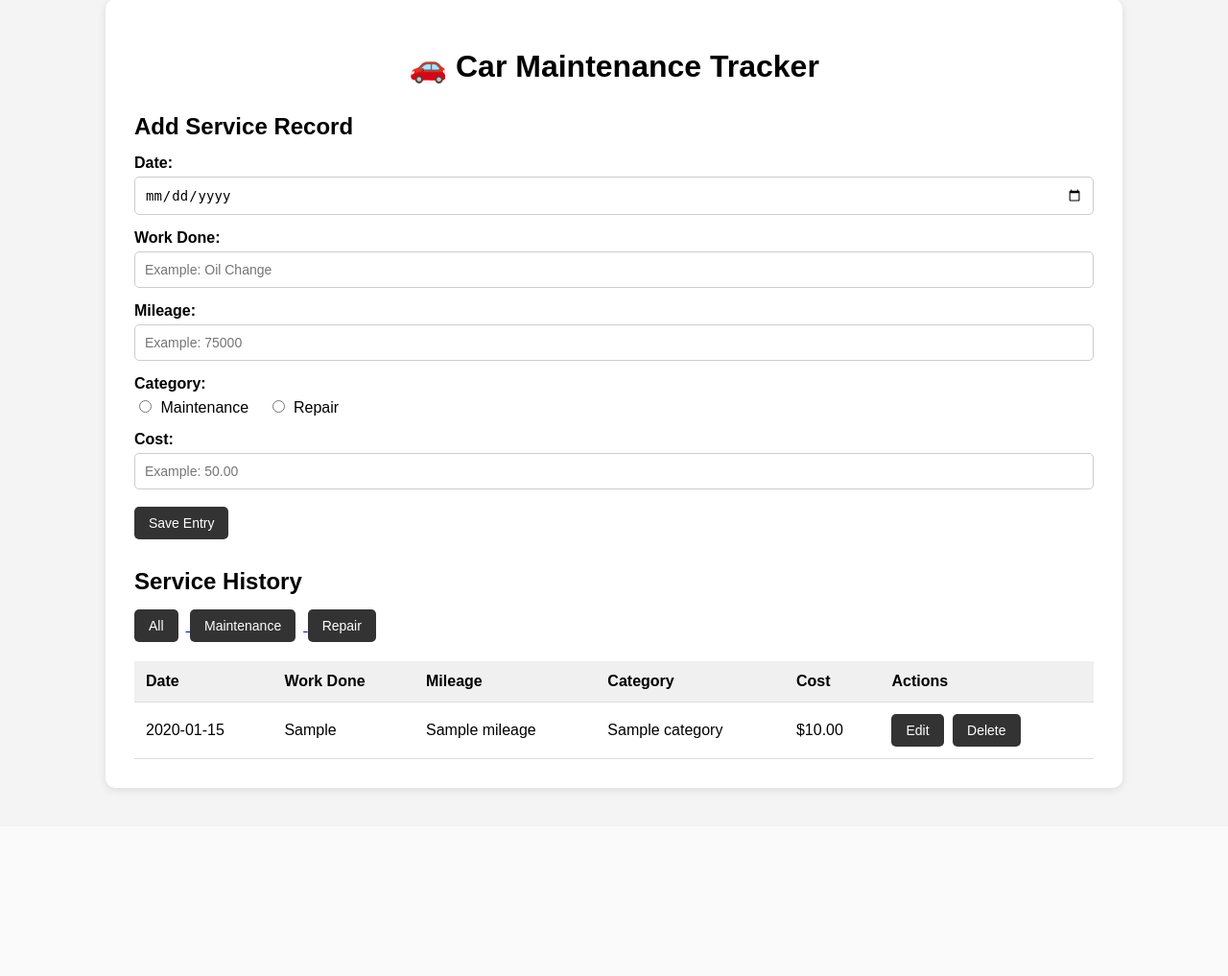
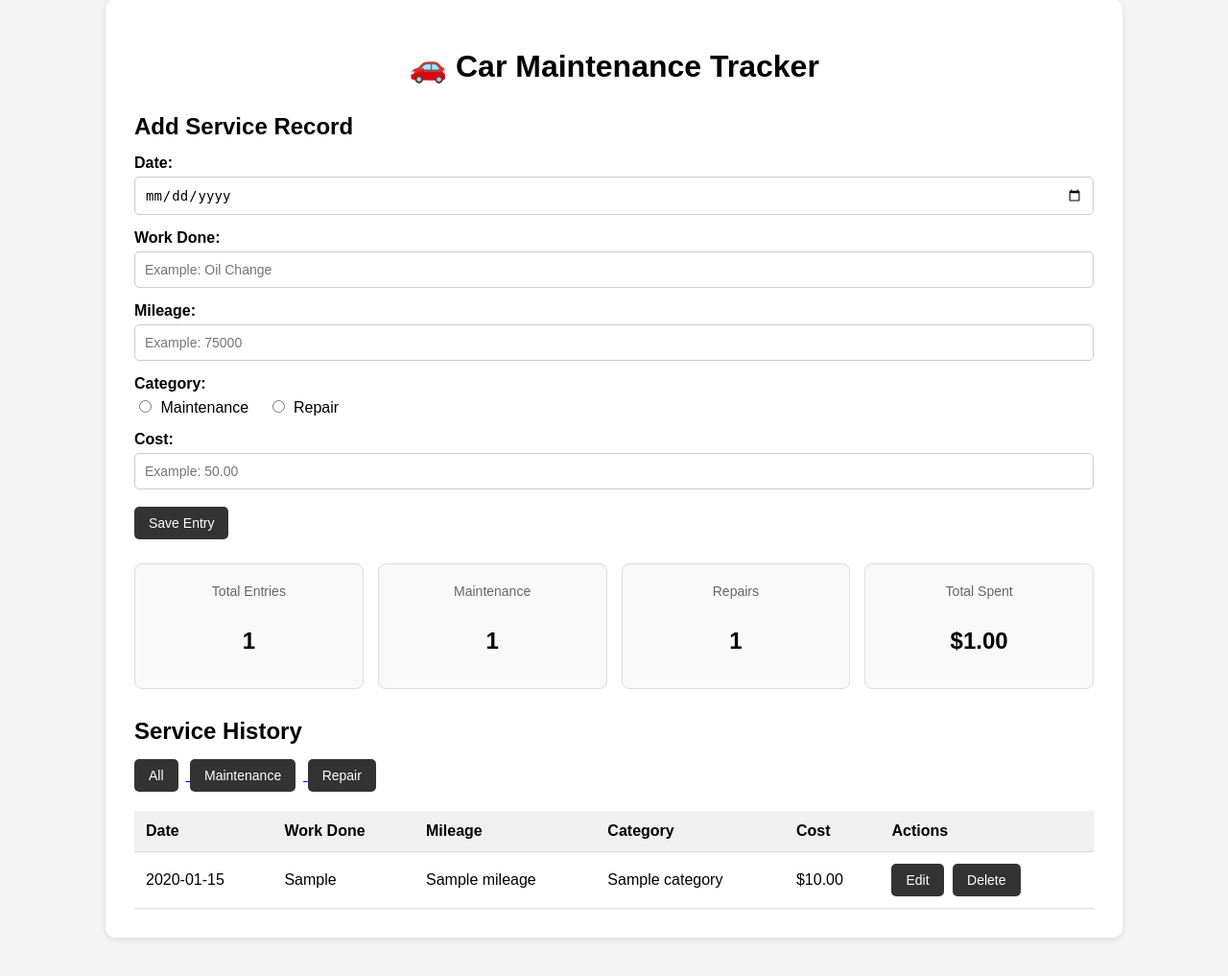
Before and after one commit to nix05445/car-maintenance-tracker, a Spring app: template src/main/resources/templates/index.html in a window 1280 px wide. Shown: the part 41-1058 px from the top of the page at 96% size. Before the commit the page ends 867 px from the top, so only its background shows below. Run offline with Thymeleaf, Linux system fonts and the light colour scheme; the template is opened without the code that fills it: most values are stand-ins (such as "Sample title", 1, 10 or a date in 2020); data that the repository does not hold is empty.

Commit message:
Added a dashboard and made a fix for long task descriptions

```diff
--- a/pom.xml
+++ b/pom.xml
@@ -5,7 +5,7 @@
 	<parent>
 		<groupId>org.springframework.boot</groupId>
 		<artifactId>spring-boot-starter-parent</artifactId>
-		<version>4.1.1</version>
+		<version>4.1.2</version>
 		<relativePath/> <!-- lookup parent from repository -->
 	</parent>
 	<groupId>com.example</groupId>
--- a/src/main/java/com/example/car_maintenance_tracker/ServiceManager.java
+++ b/src/main/java/com/example/car_maintenance_tracker/ServiceManager.java
@@ -50,7 +50,7 @@ public class ServiceManager {
         String sql = """
                 SELECT id, date, work_done, mileage, category, cost
                 FROM service_entries
-                ORDER BY mileage
+                ORDER BY mileage DESC
                 """;
 
         try (Connection connection = databaseManager.getConnection();
@@ -84,7 +84,7 @@ public class ServiceManager {
                 SELECT id, date, work_done, mileage, category, cost
                 FROM service_entries
                 WHERE category = ?
-                ORDER BY mileage
+                ORDER BY mileage DESC
                 """;
 
         try (Connection connection = databaseManager.getConnection();
--- a/src/main/resources/static/css/style.css
+++ b/src/main/resources/static/css/style.css
@@ -126,3 +126,68 @@ p {
     text-align: center;
     color: #666;
 }
+
+.dashboard {
+    display: grid;
+    grid-template-columns: repeat(4, 1fr);
+    gap: 15px;
+    margin: 25px 0;
+}
+
+.card {
+    background-color: #f9f9f9;
+    padding: 20px;
+    border-radius: 8px;
+    border: 1px solid #ddd;
+    text-align: center;
+}
+
+.card h3 {
+    margin: 0 0 10px;
+    font-size: 14px;
+    font-weight: normal;
+    color: #666;
+}
+
+.card .stat-value {
+    margin: 0;
+    font-size: 26px;
+    font-weight: bold;
+    color: #222;
+}
+
+.work-description {
+    max-width: 400px;
+}
+
+.description-text {
+    display: -webkit-box;
+    -webkit-box-orient: vertical;
+    -webkit-line-clamp: 2;
+    line-clamp: 2;
+    overflow: hidden;
+    overflow-wrap: anywhere;
+}
+
+.work-description.expanded .description-text {
+    display: block;
+    overflow: visible;
+}
+
+.see-more-btn {
+    margin-top: 5px;
+    padding: 4px 8px;
+    background-color: transparent;
+    color: #555;
+    text-decoration: underline;
+    font-size: 12px;
+}
+
+.see-more-btn:hover {
+    color: #4493f8;
+    background-color: transparent;
+}
+
+.work-description.has-overflow .see-more-btn {
+    display: block;
+}
--- a/src/main/resources/templates/index.html
+++ b/src/main/resources/templates/index.html
@@ -49,6 +49,30 @@
             <button type="submit">Save Entry</button>
         </form>
 
+        <div class="dashboard">
+            <div class="card">
+                <h3>Total Entries</h3>
+                <h2 th:text="${totalEntries}">0</h2>
+            </div>
+
+            <div class="card">
+                <h3>Maintenance</h3>
+                <h2 th:text="${maintenanceCount}">0</h2>
+            </div>
+
+            <div class="card">
+                <h3>Repairs</h3>
+                <h2 th:text="${repairCount}">0</h2>
+            </div>
+
+            <div class="card">
+                <h3>Total Spent</h3>
+                <h2>
+                    $<span th:text="${#numbers.formatDecimal(totalSpent, 1, 2)}">0.00</span>
+                </h2>
+            </div>
+        </div>
+
         <h2>Service History</h2>
 
         <div class="filters">
@@ -85,7 +109,18 @@
         <tbody>
             <tr th:each="entry : ${entries}">
                 <td th:text="${entry.date}"></td>
-                <td th:text="${entry.workDone}"></td>
+                <td>
+                    <div class="work-description">
+                        <span class="description-text"
+                            th:text="${entry.workDone}"></span>
+
+                        <button type="button"
+                                class="see-more-btn"
+                                onclick="toggleDescription(this)">
+                            See more
+                        </button>
+                    </div>
+                </td>
                 <td th:text="${entry.mileage}"></td>
                 <td th:text="${entry.category}"></td>
                 <td th:text="${'$' + #numbers.formatDecimal(entry.cost, 1, 2)}"></td>
@@ -102,7 +137,39 @@
                 </td>
             </tr>
         </tbody>
-    </table>
+        </table>
     </div>
+
+
+    <script>
+        function setupDescriptions() {
+            document.querySelectorAll(".work-description").forEach(function (container) {
+                const text = container.querySelector(".description-text");
+                const button = container.querySelector(".see-more-btn");
+
+                container.classList.remove("expanded");
+
+                if (text.scrollHeight > text.clientHeight + 1) {
+                    container.classList.add("has-overflow");
+                    button.style.display = "inline-block";
+                } else {
+                    container.classList.remove("has-overflow");
+                    button.style.display = "none";
+                }
+            });
+        }
+
+        function toggleDescription(button) {
+            const container = button.closest(".work-description");
+            container.classList.toggle("expanded");
+
+            button.textContent = container.classList.contains("expanded")
+                ? "See less"
+                : "See more";
+        }
+
+        document.addEventListener("DOMContentLoaded", setupDescriptions);
+        window.addEventListener("resize", setupDescriptions);
+    </script>
 </body>
 </html>
```
Also changed, not shown: src/main/java/com/example/car_maintenance_tracker/HomeController.java (+27 -1 lines), 1 other file.
